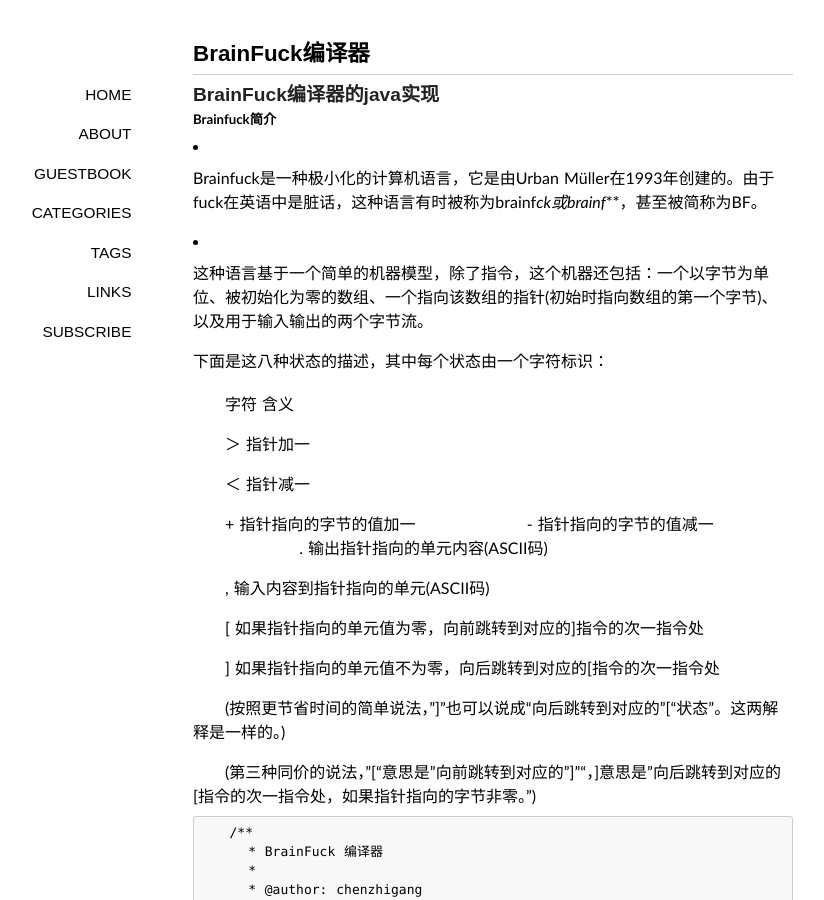
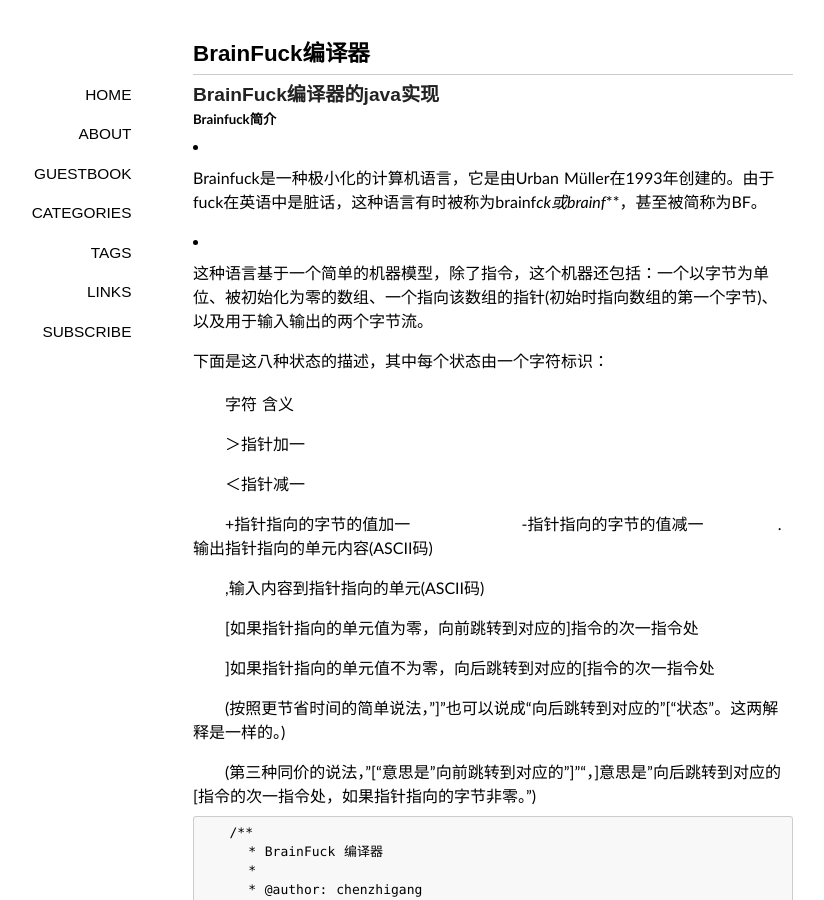
Before and after one commit to chenzhigang/chenzhigang.github.io, a Jekyll site: the page built from _posts/201409/2014-09-09-BrainFuck.md, in a window 1280 px wide and 900 px high. Shown: the whole window, without its empty margins (147-971 px from the left). Built offline with Jekyll 4.4.1, drawn with Linux system fonts in a browser that asks for light colours; some web fonts are replaced; Markdown is read by kramdown in place of the engine named in the settings; comment, search, counter and statistics services are not loaded.

Commit message:
no message

```diff
--- a/_posts/201409/2014-09-09-BrainFuck.md
+++ b/_posts/201409/2014-09-09-BrainFuck.md
@@ -20,25 +20,23 @@ tags:
 
 　　字符 含义
 
-　　＞ 指针加一
+　　＞指针加一
 
-　　＜	指针减一
+　　＜指针减一
 
-　　+ 指针指向的字节的值加一
+　　+指针指向的字节的值加一
 
 
-　　- 指针指向的字节的值减一
+　　-指针指向的字节的值减一
+
+　　.输出指针指向的单元内容(ASCII码)
+
+　　,输入内容到指针指向的单元(ASCII码)
 
 
-　　. 输出指针指向的单元内容(ASCII码)
+　　[如果指针指向的单元值为零，向前跳转到对应的]指令的次一指令处
 
-
-　　, 输入内容到指针指向的单元(ASCII码)
-
-
-　　[ 如果指针指向的单元值为零，向前跳转到对应的]指令的次一指令处
-
-　　] 如果指针指向的单元值不为零，向后跳转到对应的[指令的次一指令处
+　　]如果指针指向的单元值不为零，向后跳转到对应的[指令的次一指令处
 
 　　(按照更节省时间的简单说法，"]"也可以说成“向后跳转到对应的"["状态”。这两解释是一样的。)
 
```
